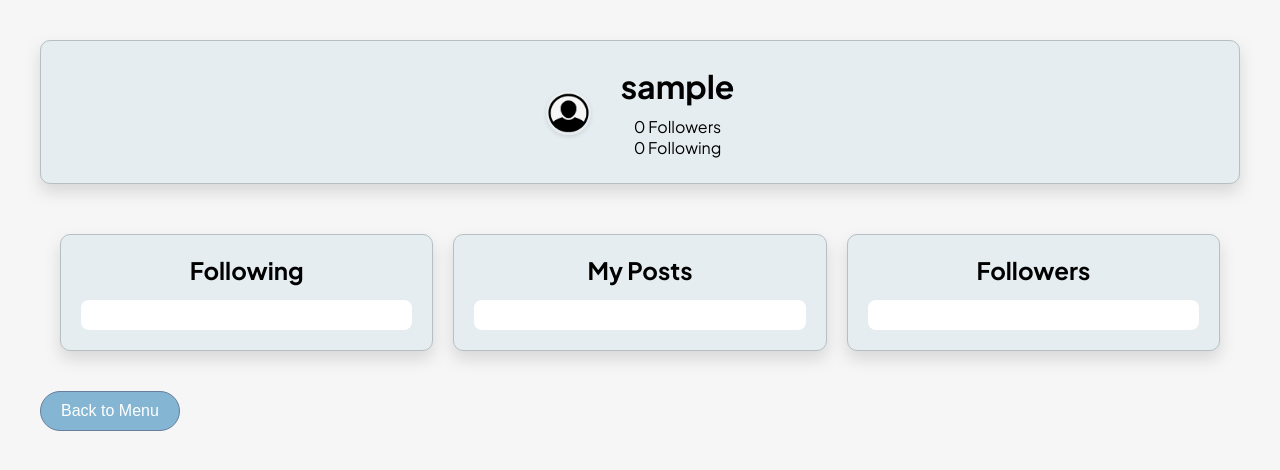
After one commit to christianjmartin/SoleTogether, a Flask app: a page that uses templates/profile.html in a window 1280 px wide. The commit adds this page. Shown: the top 470 px of the page. Run offline with Flask 3, Linux system fonts and the light colour scheme; a user stored in the database is signed in; data comes from the database, SQL or seed files in the repository; both versions use the stored data as it was after the commit.

Commit message:
Updated profile page

```diff
--- a/logic.py
+++ b/logic.py
@@ -261,3 +261,69 @@ def remove_from_collection(conn, dbCursor, username, sku):
     except Exception as e:
         print(f"Error removing from collection: {e}")
         return False
+
+#Profile Pic
+def get_user_posts(dbCursor, username):
+    """Get all posts by a user (both general and sneaker discussions)"""
+    query = """
+        SELECT 'Discussion' as type, Body, Username, Likes,
+               datetime('now') as PostDate
+        FROM DiscussionEntry
+        WHERE Username = ?
+        UNION ALL
+        SELECT 'Sneaker' as type, Body, Username, Likes,
+               EntryDate as PostDate
+        FROM SneakerDiscussionEntry
+        WHERE Username = ?
+        ORDER BY PostDate DESC
+    """
+    try:
+        dbCursor.execute(query, (username, username))
+        posts = dbCursor.fetchall()
+        return [{
+            'type': post[0],
+            'body': post[1],
+            'likes': post[3],
+            'date': post[4]
+        } for post in posts]
+    except Exception as e:
+        print(f"Error fetching user posts: {e}")
+        return []
+
+def get_followers(dbCursor, username):
+    """Get users following this user"""
+    query = """
+        SELECT FollowerUsername, DateFollowed
+        FROM Follows
+        WHERE FollowingUsername = ?
+        ORDER BY DateFollowed DESC
+    """
+    try:
+        dbCursor.execute(query, (username,))
+        followers = dbCursor.fetchall()
+        return [{
+            'username': follower[0],
+            'date_followed': follower[1]
+        } for follower in followers]
+    except Exception as e:
+        print(f"Error fetching followers: {e}")
+        return []
+
+def get_following(dbCursor, username):
+    """Get users this user is following"""
+    query = """
+        SELECT FollowingUsername, DateFollowed
+        FROM Follows
+        WHERE FollowerUsername = ?
+        ORDER BY DateFollowed DESC
+    """
+    try:
+        dbCursor.execute(query, (username,))
+        following = dbCursor.fetchall()
+        return [{
+            'username': following[0],
+            'date_followed': following[1]
+        } for following in following]
+    except Exception as e:
+        print(f"Error fetching following: {e}")
+        return []
--- a/main.py
+++ b/main.py
@@ -441,6 +441,32 @@ def remove_from_collection():
     else:
         return jsonify({'error': 'Failed to remove from collection'}), 500
 
+#Profile
+
+@app.route('/profile/<username>')
+def view_profile(username):
+    if 'username' not in session:
+        return redirect(url_for('login'))
+
+    conn = get_db()
+    dbCursor = conn.cursor()
+
+    # Get user stats
+    user_stats = logic.get_user_stats(dbCursor, username)
+
+    # Get posts, followers, and following
+    posts = logic.get_user_posts(dbCursor, username)
+    followers = logic.get_followers(dbCursor, username)
+    following_users = logic.get_following(dbCursor, username)
+
+    return render_template('profile.html',
+                         user={'username': username},
+                         stats=user_stats,
+                         posts=posts,
+                         followers=followers,
+                         following_users=following_users)
+
+
 with app.app_context():
     init_db()
 
--- a/static/app.css
+++ b/static/app.css
@@ -412,8 +412,6 @@ html {
 
 
 
-
-
 /* GENERAL DISCUSSION STYLING */
 
 
@@ -466,3 +464,146 @@ html {
 .sneaker-info {
     margin-top: 10px;
 }
+
+/*Profile Pic*/
+
+/* Update the menu profile icon */
+.profile-icon {
+    width: 45px;
+    height: 45px;
+    border-radius: 50%;
+    border: 2px solid #e6edf0;
+    box-shadow: 0 2px 4px rgba(0, 0, 0, 0.1);
+    cursor: pointer;
+    transition: transform 0.2s ease;
+}
+
+.profile-icon:hover {
+    transform: scale(1.05);
+}
+
+/* Update main profile header styles */
+.profile-header {
+    display: flex;
+    align-items: center;
+    justify-content: center; /* Keep content centered */
+    gap: 30px;
+    background-color: #e6edf0;
+    padding: 25px;
+    border-radius: 10px;
+    box-shadow: 0px 8px 16px rgba(94, 94, 94, 0.2);
+    border: 1px solid #b6c0c4;
+    margin-bottom: 30px;
+    width: 100%; /* Make it full width */
+    max-width: none; /* Remove any max-width limitation */
+}
+.profile-picture {
+    max-width: 45px !important;
+    max-height: 45px !important;
+    width: 45px !important;
+    height: 45px !important;
+    border-radius: 50%;
+    object-fit: cover;
+}
+
+/* Add container for profile content */
+.profile-container {
+    width: 100%;
+    padding: 20px;
+    margin: 0;
+}
+
+/* Update follower/following card styles */
+.user-card {
+    background: white;
+    border-radius: 8px;
+    padding: 15px;
+    display: flex;
+    align-items: center;
+    gap: 15px;
+    box-shadow: 0 2px 4px rgba(0, 0, 0, 0.1);
+    transition: transform 0.2s ease;
+    cursor: pointer;
+}
+
+.user-card:hover {
+    transform: translateY(-2px);
+    box-shadow: 0 4px 8px rgba(0, 0, 0, 0.15);
+}
+
+.user-avatar {
+    width: 40px;
+    height: 40px;
+    border-radius: 50%;
+    object-fit: cover;
+    border: 2px solid #e6edf0;
+}
+
+.user-info {
+    flex-grow: 1;
+}
+
+.user-info h3 {
+    margin: 0;
+    font-size: 1rem;
+    color: #333;
+}
+
+.user-info p {
+    margin: 5px 0 0;
+    font-size: 0.8rem;
+    color: #666;
+}
+
+/* Ensure proper grid layout for users */
+.users-grid {
+    display: grid;
+    grid-template-columns: repeat(auto-fill, minmax(250px, 1fr));
+    gap: 20px;
+    padding: 20px 0;
+}
+.profile-content {
+    display: grid;
+    grid-template-columns: repeat(3, 1fr);  /* Creates 3 equal columns */
+    gap: 20px;  /* Space between columns */
+    width: 100%;
+    padding: 20px;
+}
+
+.profile-section {
+    background-color: #e6edf0;
+    padding: 20px;
+    border-radius: 10px;
+    box-shadow: 0px 8px 16px rgba(94, 94, 94, 0.2);
+    border: 1px solid #b6c0c4;
+}
+
+.profile-section h2 {
+    margin-bottom: 15px;
+    text-align: center;
+}
+
+.profile-section-content {
+    background-color: white;
+    border-radius: 8px;
+    padding: 15px;
+    max-height: 500px;  /* Set a max height */
+    overflow-y: auto;   /* Add scroll if content overflows */
+}
+/* Specific profile picture override styles */
+.profile-container .profile-header .profile-picture {
+    width: 45px !important;
+    height: 45px !important;
+    border-radius: 50%;
+    object-fit: cover;
+    border: 2px solid white;
+}
+
+
+.profile-info {
+    display: flex;
+    flex-direction: column;
+    align-items: center;  /* Add this to center the content */
+    gap: 10px;
+    text-align: center;  /* Add this to center the text */
+}
--- a/templates/menu.html
+++ b/templates/menu.html
@@ -7,10 +7,12 @@
         <title>SoleTogether</title>
     </head>
 <body>
-    <div class = "top-of-menu">
+        <div class="top-of-menu">
         <h2>SoleTogether</h2>
         <p>Main Menu</p>
-        <img class = "profile-icon" src="{{ url_for('static', filename='prof.jpeg') }}" alt="profile icon">
+        <a href="{{ url_for('view_profile', username=session.username) }}">
+            <img class="profile-icon" src="{{ url_for('static', filename='prof.jpeg') }}" alt="profile icon" style="cursor: pointer;">
+        </a>
     </div>
     <div class = "menu-container">
         <div class = "left-column">
--- /dev/null
+++ b/templates/profile.html
@@ -0,0 +1,90 @@
+<!DOCTYPE html>
+<html>
+<head>
+    <meta charset="UTF-8">
+    <meta name="viewport" content="width=device-width, initial-scale=1.0">
+    <link rel="stylesheet" href="{{ url_for('static', filename='app.css') }}"/>
+    <title>{{ user.username }}'s Profile</title>
+</head>
+<body>
+    <div class="profile-container">
+        <!-- Profile Header -->
+        <div class="profile-header">
+            <img class="profile-icon" src="{{ url_for('static', filename='prof.jpeg') }}" alt="Profile Picture">
+            <div class="profile-info">
+                <h1>{{ user.username }}</h1>
+                <div class="profile-stats">
+                    <div class="stat-item">
+                        <span class="stat-number">{{ stats.followers }}</span>
+                        <span class="stat-label">Followers</span>
+                    </div>
+                    <div class="stat-item">
+                        <span class="stat-number">{{ stats.following }}</span>
+                        <span class="stat-label">Following</span>
+                    </div>
+                </div>
+            </div>
+        </div>
+
+        <!-- Three Column Layout -->
+        <div class="profile-content">
+            <!-- Following Section -->
+            <div class="profile-section">
+                <h2>Following</h2>
+                <div class="profile-section-content">
+                    {% for following in following_users %}
+                    <div class="user-card">
+                        <img class="profile-icon" src="{{ url_for('static', filename='prof.jpeg') }}" alt="User avatar">
+                        <div class="user-info">
+                            <h3>{{ following.username }}</h3>
+                            <p>Following since {{ following.date_followed }}</p>
+                        </div>
+                    </div>
+                    {% endfor %}
+                </div>
+            </div>
+
+            <!-- Posts Section -->
+            <div class="profile-section">
+                <h2>My Posts</h2>
+                <div class="profile-section-content">
+                    {% for post in posts %}
+                    <div class="post-item">
+                        <div class="post-content">
+                            <p class="post-text">{{ post.body }}</p>
+                            <div class="post-metadata">
+                                <span class="post-date">{{ post.date }}</span>
+                                <span class="post-likes">{{ post.likes }} likes</span>
+                            </div>
+                        </div>
+                    </div>
+                    {% endfor %}
+                </div>
+            </div>
+
+            <!-- Followers Section -->
+            <div class="profile-section">
+                <h2>Followers</h2>
+                <div class="profile-section-content">
+                    {% for follower in followers %}
+                    <div class="user-card">
+                        <img class="profile-icon" src="{{ url_for('static', filename='prof.jpeg') }}" alt="User avatar">
+                        <div class="user-info">
+                            <h3>{{ follower.username }}</h3>
+                            <p>Following since {{ follower.date_followed }}</p>
+                        </div>
+                    </div>
+                    {% endfor %}
+                </div>
+            </div>
+        </div>
+
+        <!-- Back Button -->
+        <div class="menu-button-container">
+            <form action="/menu" method="GET">
+                <button class="btn">Back to Menu</button>
+            </form>
+        </div>
+    </div>
+</body>
+</html>
```
Also changed, not shown: database.db.
